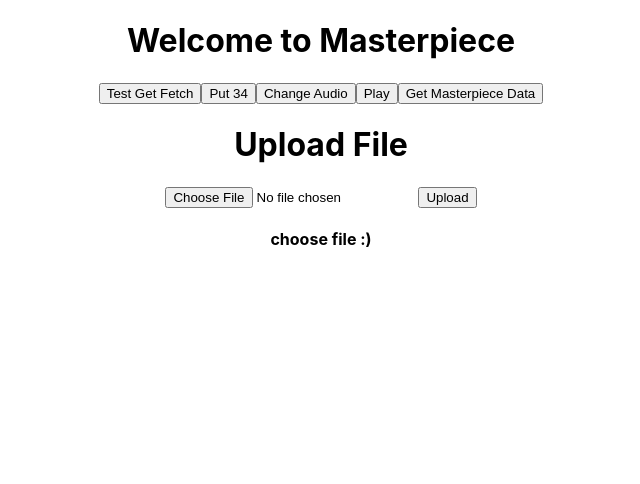
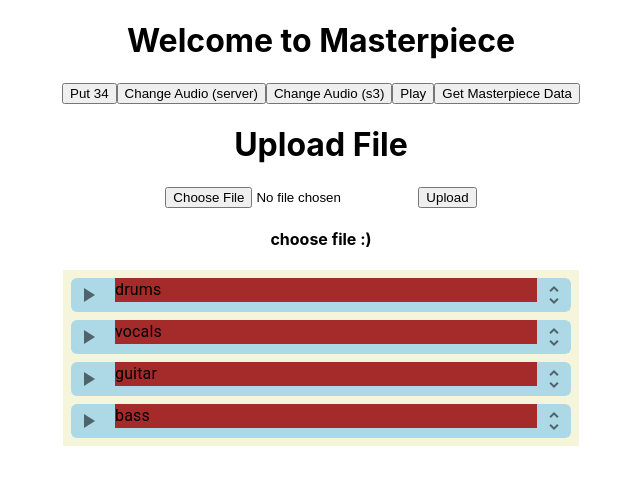
Before and after one commit to deancampagnolo/masterpiecereactjs, a React (Create React App) app: page / in a window 1280 px wide. Shown: the top 484 px of the page, without its empty margins (319-959 px from the left). Built offline with nearby package versions, Linux system fonts and the light colour scheme.

Commit message:
Added s3 and expandable buttons

```diff
--- a/package.json
+++ b/package.json
@@ -3,6 +3,10 @@
   "version": "0.1.0",
   "private": true,
   "dependencies": {
+    "@emotion/react": "^11.10.5",
+    "@emotion/styled": "^11.10.5",
+    "@mui/icons-material": "^5.11.0",
+    "@mui/material": "^5.11.0",
     "@testing-library/jest-dom": "^5.16.5",
     "@testing-library/react": "^13.4.0",
     "@testing-library/user-event": "^13.5.0",
--- /dev/null
+++ b/src/Explore/AudioUtil.ts
@@ -0,0 +1,10 @@
+import {PostMasterpiece} from "../RestOperations/ServerRestOperations";
+import MasterpieceContribution from "../MasterpieceContribution";
+import {GetS3FileBlobURL} from "../RestOperations/S3RestOperations";
+
+export const GetS3Audio = async (setAudioUrl: any, filename: string) => {
+    const blobUrl = await GetS3FileBlobURL(filename);
+    if (blobUrl) {
+        setAudioUrl(blobUrl);
+    }
+};
--- a/src/Explore/Chooser.js
+++ b/src/Explore/Chooser.js
@@ -1,6 +1,7 @@
 import React,{Component} from 'react';
 import MasterpieceContribution from "../MasterpieceContribution";
-import {PostMasterpiece} from "../RestOperations/MasterpieceRestOperations";
+import {PostMasterpiece} from "../RestOperations/ServerRestOperations";
+import {PostS3File} from "../RestOperations/S3RestOperations";
 
 class App extends Component {
     state = {
@@ -18,7 +19,9 @@ class App extends Component {
             "file",
             this.state.selectedFile,
         );
-        PostMasterpiece(new MasterpieceContribution(4, 'aba', this.state.selectedFile))
+
+        PostS3File(this.state.selectedFile)
+        // PostMasterpiece(new MasterpieceContribution(4, 'aba', this.state.selectedFile))
     };
     fileData = () => {
 
--- a/src/Explore/Explore.tsx
+++ b/src/Explore/Explore.tsx
@@ -1,7 +1,12 @@
-import {FetchAudioBlob, FetchGet, FetchPut} from "../RestOperations/RestOperations";
+import {FetchAudioBlob,  FetchPut} from "../RestOperations/RestOperations";
 import React, {useState} from "react";
 import Chooser from "./Chooser";
-import {GetMasterpieceData} from "../RestOperations/MasterpieceRestOperations";
+import {GetMasterpieceData} from "../RestOperations/ServerRestOperations";
+import {GetS3Audio} from "./AudioUtil";
+import MPSnippet from "./MPSnippet";
+import MPSnippetContainer from "./MPSnippetContainer";
+import {Box} from "@mui/material";
+import Typography from "@mui/material/Typography";
 
 export default function Explore() {
     // const [imageSrc, setImageSrc] = useState();
@@ -18,14 +23,20 @@ export default function Explore() {
     }
 
     return (
-        <div>
+        <Box display="flex" justifyContent="center" alignItems="center" flexDirection="column" >
             <h1>Welcome to Masterpiece</h1>
-            <button onClick={FetchGet}> Test Get Fetch</button>
-            <button onClick={()=>FetchPut(34)}> Put 34</button>
-            <button onClick={() => FetchAudioBlob(setAudioUrl)}> Change Audio</button>
-            <button onClick={PlayAudio}> Play </button>
-            <button onClick={GetMasterpieceData}>Get Masterpiece Data</button>
+
+            <div>
+                <button onClick={()=>FetchPut(34)}> Put 34</button>
+                <button onClick={() => FetchAudioBlob(setAudioUrl)}> Change Audio (server)</button>
+                <button onClick={() => GetS3Audio(setAudioUrl, "aRealHoot.mp3")}> Change Audio (s3)</button>
+                <button onClick={PlayAudio}> Play </button>
+                <button onClick={GetMasterpieceData}>Get Masterpiece Data</button>
             <Chooser/>
-        </div>
+            </div>
+            <MPSnippetContainer style={{backgroundColor:"beige", paddingTop:"4px", paddingBottom:"4px", paddingLeft:"8px", paddingRight:"8px", width:"500px"}}/>
+
+
+        </Box>
     );
 }
--- /dev/null
+++ b/src/Explore/MPSnippet.tsx
@@ -0,0 +1,58 @@
+import * as React from 'react';
+import Accordion from '@mui/material/Accordion';
+import AccordionSummary from '@mui/material/AccordionSummary';
+import AccordionDetails from '@mui/material/AccordionDetails';
+import Typography from '@mui/material/Typography';
+import {PlayArrow, OpenInFull, UnfoldMore} from "@mui/icons-material";
+import {Box, Collapse, IconButton} from "@mui/material";
+import {useState} from "react";
+
+
+interface MPSnippetProps {
+    title: string;
+}
+
+export default function MPSnippet(props: MPSnippetProps) {
+
+    const [isExpanded, setIsExpanded] = useState(false);
+
+    return (
+
+        <div style={{backgroundColor: 'lightblue', width:'100%', borderRadius:'6px', marginTop: '4px', marginBottom: '4px'}}>
+            <Box display="flex" flexDirection="column">
+                <Box display="flex" flexDirection="row" style={{flex:1}}>
+                    <IconButton size="small">
+                        <PlayArrow/>
+                    </IconButton>
+
+                    <Typography align="left" style={{flex:10, marginLeft:"10px", height:"100%", backgroundColor:"brown"}}>
+                        {props.title}
+                    </Typography>
+                    <IconButton size="small" onClick={() => setIsExpanded(!isExpanded)}>
+                        <UnfoldMore/>
+                    </IconButton>
+                </Box>
+                <Collapse in={isExpanded} >
+                    <Typography>Expanded!</Typography>
+                    {/* WARNING THIS IS GETTING RENDERED EVEN IF 'in' IS FALSE*/}
+                    {/*{isExpanded ? <Typography>Expanded!</Typography> : undefined}*/}
+                </Collapse>
+            </Box>
+        </div>
+        // <Accordion>
+        //     <AccordionSummary
+        //         expandIcon={<OpenInFull/>}
+        //         aria-controls="panel1a-content"
+        //         id="panel1a-header"
+        //     >
+        //         <PlayArrow/>
+        //         <Typography>Play Song</Typography>
+        //     </AccordionSummary>
+        //     <AccordionDetails>
+        //         <Typography>
+        //             Expanded audio view
+        //         </Typography>
+        //     </AccordionDetails>
+        // </Accordion>
+    );
+}
--- /dev/null
+++ b/src/Explore/MPSnippetContainer.tsx
@@ -0,0 +1,26 @@
+import * as React from 'react';
+
+import Typography from '@mui/material/Typography';
+import {PlayArrow, OpenInFull} from "@mui/icons-material";
+import {Box} from "@mui/material";
+import MPSnippet from "./MPSnippet";
+
+
+interface MPSnippetContainerProps {
+    style?: React.CSSProperties;
+}
+
+export default function MPSnippetContainer(props: MPSnippetContainerProps) {
+    return (
+
+
+        <Box display="flex" flexDirection="column" justifyContent="center" alignItems="center" style={props.style}>
+            <MPSnippet title="drums"/>
+            <MPSnippet title="vocals"/>
+            <MPSnippet title="guitar"/>
+            <MPSnippet title="bass"/>
+        </Box>
+
+
+    );
+}
--- a/src/RestOperations/RestOperations.tsx
+++ b/src/RestOperations/RestOperations.tsx
@@ -1,23 +1,12 @@
-import axios from "axios";
 import {GetDomainName} from "./RestOperationsUtil";
+import {GetS3FilesURLGet} from "./ServerRestOperations";
+import {GetS3FileBlobURL} from "./S3RestOperations";
 
-const customerApiURL = GetDomainName() + '/api/v1/customer';
-
-export const FetchGet = async () => {
-    console.log('fetching...');
-    fetch(customerApiURL, {
-        method: 'GET',
-        headers: {
-            'Content-Type': 'application/json',
-        },
-    }).then(resp => {
-        resp.json().then(ob => console.log(ob));
-    });
-};
+const defaultApiURL = GetDomainName() + '/api/v1/default';
 
 export const FetchPut = async (id: number) => {
     console.log('putting...');
-    fetch(customerApiURL + '/' + id, {
+    fetch(defaultApiURL + '/' + id, {
         method: 'PUT',
         headers: {'Content-Type': 'application/json'},
     })
--- /dev/null
+++ b/src/RestOperations/S3RestOperations.ts
@@ -0,0 +1,31 @@
+import axios from "axios";
+import {GetS3FilesURLGet, GetS3FilesURLPost} from "./ServerRestOperations";
+
+export const GetS3FileBlobURL = async (filename: string) => {
+    let url = await GetS3FilesURLGet(filename);
+    if (url) {
+        let res = await axios.get(url, {
+            responseType: 'blob'
+        });
+
+        let bloburl = URL.createObjectURL(res.data)
+        console.log(bloburl);
+        return bloburl;
+    }
+
+    return null;
+}
+
+export const PostS3File = async (file: string) => {
+    let url = await GetS3FilesURLPost();
+    if (url) {
+        const data = new FormData();
+
+        data.append('file', file);
+
+        let res = await axios.post(url, data);
+
+        console.log(res);
+
+    }
+}
--- a/src/RestOperations/MasterpieceRestOperations.ts
+++ b/src/RestOperations/ServerRestOperations.ts
@@ -2,12 +2,13 @@ import MasterpieceContribution from "../MasterpieceContribution";
 import axios from "axios";
 import {GetDomainName} from "./RestOperationsUtil";
 
-
 const masterpieceApiURL = GetDomainName() + '/api/v1/masterpiece';
+const s3FilesApiURL = GetDomainName() + '/api/v1/s3Files'
 
 const postMasterpiece = '/postMasterpiece';
 const getMasterpieceData = '/getMasterpieceData';
-
+const getUrlGet = '/urlGet';
+const getUrlPost = '/urlPost';
 
 export const PostMasterpiece = async (mpContribution: MasterpieceContribution) => {
     console.log('uploading masterpiece');
@@ -21,6 +22,35 @@ export const PostMasterpiece = async (mpContribution: MasterpieceContribution) =
     console.log("status: " + res2.status);
 };
 
+export const GetS3FilesURLGet = async (filename:String) => {
+
+    console.log('S3: getting s3 link for get');
+
+    let res = await axios.get(s3FilesApiURL + getUrlGet + "/" + filename);
+    console.log(res.status);
+
+    if (typeof(res.data) === "string" ) {
+        return res.data
+    } else {
+        console.error("data is not of type string")
+        return null
+    }
+}
+
+export const GetS3FilesURLPost = async () => {
+
+    let extension = ".mp3"
+    console.log('S3: getting s3 link for post');
+    let res = await axios.get(s3FilesApiURL + getUrlPost + "/" + extension)
+
+    if (typeof(res.data) === "string" ) {
+        return res.data
+    } else {
+        console.error("data is not of type string")
+        return null
+    }
+}
+
 export const GetMasterpieceData = async () => {
     console.log('getting masterpiece data')
 
```
Also changed, not shown: 2 other files (tests, documents, lock files or other folders).
